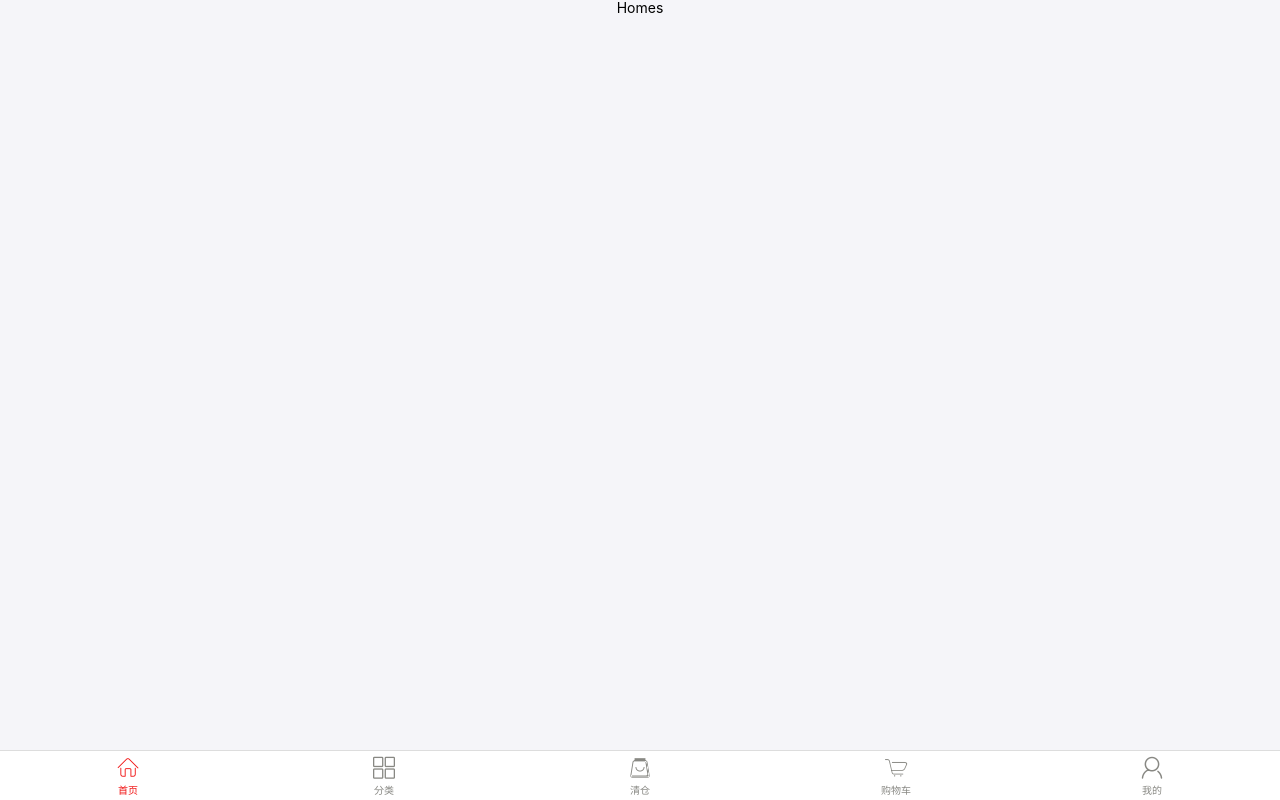
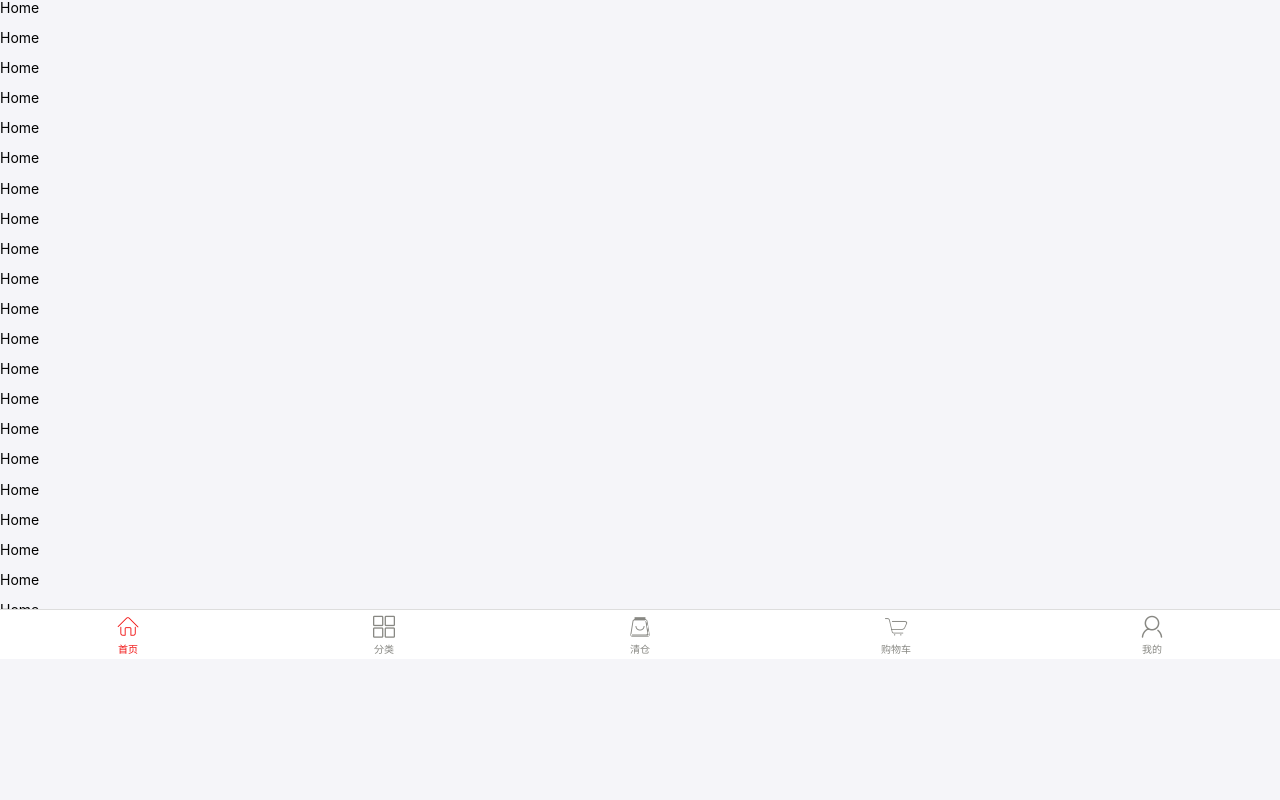
Before and after one commit to 1034418969/brewmaster, a React app: page / in a window 1280 px wide. Built offline with nearby package versions, Linux system fonts and the light colour scheme.

Commit message:
首页导航2.0+Route文件夹

```diff
--- a/src/App.js
+++ b/src/App.js
@@ -1,21 +1,10 @@
 import React from 'react';
-import './App.css';
 import 'antd-mobile/dist/antd-mobile.css';
-import TabBarExample from './components/TabBarExample';
 import './assets/font/iconfont.css';
-import Test from "./views/test"
-import {
-  BrowserRouter as Router,
-  Route,
-
- } from "react-router-dom";
+import Test from "./views/Brewmaster"
 function App() {
   return (
-    <div className="App">
-      <Router>
-        <Route path="/" component={Test}></Route>
-      </Router>
-    </div>
+        <Test></Test>
   );
 }
 
--- /dev/null
+++ b/src/assets/css/Brewmaster.css
@@ -0,0 +1,11 @@
+#brewmaster {
+    display: flex;
+    flex-direction: column;
+    justify-content: space-between;
+    height: 100%;
+}
+
+#main {
+    flex: 1;
+    overflow: hidden;
+}
--- a/src/assets/css/TabBarExample.css
+++ b/src/assets/css/TabBarExample.css
@@ -1,11 +1,15 @@
-#tabBown{
-    position: fixed;
-     height: 100%;
-      width: 100%;
-      top: 0
+#tabBown {
+    height: .56rem;
+    width: 100%;
 }
-#tabBown i{
+#tabBown i {
     width: 26px;
     height: 26px;
     font-size: 22px;
 }
+.am-tabs-content-wrap {
+    display: none;
+}
+.am-tab-bar-bar-hidden-bottom{
+    bottom: -1rem;
+}
--- a/src/components/TabBarExample.js
+++ b/src/components/TabBarExample.js
@@ -1,21 +1,7 @@
 import React from 'react'
 import { TabBar } from 'antd-mobile';
 import "../assets/css/TabBarExample.css";
-import {
-  Route
-} from "react-router-dom";
-import Home from '../views/Home';
-import My from '../views/My';
-import Car from '../views/Car';
-import Clearance from '../views/Clearance';
-import Category from '../views/Category';
-
-
-
-
-
-
-
+import {withRouter} from "react-router-dom"
 
 
 class TabBarExample extends React.Component {
@@ -25,22 +11,14 @@ class TabBarExample extends React.Component {
       selectedTab: "/home",
       hidden: false,
       fullScreen: false,
-      route:{
-        "/home":Home,
-        "/":Home,
-        "/my":My,
-        "/clearance":Clearance,
-        "/category":Category,
-        "/car":Car
-      }
     };
     console.log(this.state.selectedTab)
   }
-  componentWillMount(){
+  componentWillMount() {
     // 组件挂载之前，执行一次判断
     this.onHidden()
   }
-  componentWillReceiveProps(){
+  componentWillReceiveProps() {
     // 点击前进后退按钮时，也要判断是否导航组件
     this.onHidden()
   }
@@ -49,28 +27,29 @@ class TabBarExample extends React.Component {
     this.props.history.push(selectedTab);
     this.onHidden()
   }
-  onHidden(){
+  onHidden() {
     console.log(this)
-    if( this.props.history.location.pathname === "/home" || this.props.history.location.pathname === "/"){
+    if (this.props.history.location.pathname === "/home" || this.props.history.location.pathname === "/") {
       this.setState({
-        hidden:false,
+        hidden: false,
         selectedTab: "/home",
       })
-    }else if(this.props.history.location.pathname !== "/home"){
+    } else if (this.props.history.location.pathname !== "/home") {
       this.setState({
-        hidden:true,
+        hidden: true,
         selectedTab: this.props.history.location.pathname,
       })
     }
   }
   render() {
     return (
-      <div id="tabBown" style={this.state.fullScreen ? { position: 'fixed', height: '100%', width: '100%', top: 0 } : { height: '100%' }}>
+      <div id="tabBown" >
         <TabBar
           unselectedTintColor="#888883"
           tintColor="rgb(241, 18, 18)"
           barTintColor="white"
           hidden={this.state.hidden}
+          // tabBarPosition='top'
         >
           <TabBar.Item
             title="首页"
@@ -147,18 +126,10 @@ class TabBarExample extends React.Component {
           <TabBar.Item
             icon={<i
               className="iconfont icon-ziyuan"
-              style={{
-                width: '26px',
-                height: '26px',
-                fontSize: "22px"
-              }}
+
             />}
             selectedIcon={<i className="iconfont icon-ziyuan"
-              style={{
-                width: '26px',
-                height: '26px',
-                fontSize: "22px"
-              }}
+
             />}
             title="我的"
             key="my"
@@ -172,7 +143,7 @@ class TabBarExample extends React.Component {
   }
 }
 
-
+export default withRouter(TabBarExample);
 
 
 
@@ -408,5 +379,3 @@ class TabBarExample extends React.Component {
 //     );
 //   }
 // }
-
-export default TabBarExample
--- /dev/null
+++ b/src/router/RouteList.js
@@ -0,0 +1,40 @@
+import Home from '../views/Home';
+import My from '../views/My';
+import Car from '../views/Car';
+import Clearance from '../views/Clearance';
+import Category from '../views/Category';
+
+
+
+export default [
+    {
+        path:"/",
+        component:Home,
+        exact:true
+    },
+    {
+        path:"/home",
+        component:Home,
+        exact:true
+    },
+    {
+        path:"/my",
+        component:My,
+        exact:true
+    },
+    {
+        path:"/car",
+        component:Car,
+        exact:true
+    },
+    {
+        path:"/clearance",
+        component:Clearance,
+        exact:true
+    },
+    {
+        path:"/category",
+        component:Category,
+        exact:true
+    }
+]
--- /dev/null
+++ b/src/router/index.js
@@ -0,0 +1,19 @@
+import React, { Component } from 'react'
+import {
+    Route
+} from "react-router-dom";
+import RouteList from './RouteList'
+export default class route extends Component {
+    render() {
+        return (
+            <div>
+                {
+                    RouteList.map((v, i) => {
+                        return (<Route {...v}></Route>)
+                    })
+                }
+            </div>
+
+        )
+    }
+}
--- /dev/null
+++ b/src/views/Brewmaster.js
@@ -0,0 +1,24 @@
+import React, { Component } from 'react'
+import "../assets/css/Brewmaster.css"
+import TabBarExample from '../components/TabBarExample';
+import {
+    BrowserRouter as Router,
+} from "react-router-dom";
+import Routers from '../router'
+export default class test extends Component {
+    render() {
+        return (
+            <div id="brewmaster">
+                <Router>
+                    <div id="main">
+                        <Routers></Routers>
+                    </div>
+                    <TabBarExample history={this.props.history}></TabBarExample>
+                </Router>
+            </div>
+        )
+    }
+    componentDidMount() {
+        console.log(this, "1111111111")
+    }
+}
--- a/src/views/Home.js
+++ b/src/views/Home.js
@@ -4,7 +4,67 @@ export default class Home extends Component {
     render() {
         return (
             <div>
-                Homes
+                Home
+                <p>Home</p>
+                <p>Home</p>
+                <p>Home</p>
+                <p>Home</p>
+                <p>Home</p>
+                <p>Home</p>
+                <p>Home</p>
+                <p>Home</p>
+                <p>Home</p>
+                <p>Home</p>
+                <p>Home</p>
+                <p>Home</p>
+                <p>Home</p>
+                <p>Home</p>
+                <p>Home</p>
+                <p>Home</p>
+                <p>Home</p>
+                <p>Home</p>
+                <p>Home</p>
+                <p>Home</p>
+                <p>Home</p>
+                <p>Home</p>
+                <p>Home</p>
+                <p>Home</p>
+                <p>Home</p>
+                <p>Home</p>
+                <p>Home</p>
+                <p>Home</p>
+                <p>Home</p>
+                <p>Home</p>
+                <p>Home</p>
+                <p>Home</p>
+                <p>Home</p>
+                <p>Home</p>
+                <p>Home</p>
+                <p>Home</p>
+                <p>Home</p>
+                <p>Home</p>
+                <p>Home</p>
+                <p>Home</p>
+                <p>Home</p>
+                <p>Home</p>
+                <p>Home</p>
+                <p>Home</p>
+                <p>Home</p>
+                <p>Home</p>
+                <p>Home</p>
+                <p>Home</p>
+                <p>Home</p>
+                <p>Home</p>
+                <p>Home</p>
+                <p>Home</p>
+                <p>Home</p>
+                <p>Home</p>
+                <p>Home</p>
+                <p>Home</p>
+                <p>Home</p>
+                <p>Home</p>
+                <p>Home</p>
+                <p>Home</p>
             </div>
         )
     }
--- a/src/views/test.js
+++ /dev/null
@@ -1,31 +0,0 @@
-import React, { Component } from 'react'
-import TabBarExample from '../components/TabBarExample';
-import Home from '../views/Home';
-import My from '../views/My';
-import Car from '../views/Car';
-import Clearance from '../views/Clearance';
-import Category from '../views/Category';
-import {
-    BrowserRouter as Router,
-    Route,
-
-   } from "react-router-dom";
-export default class test extends Component {
-    render() {
-        return (
-            <div>
-            <Route exact path={'/'}  component={Home}></Route>
-            <Route exact path={'/home'}  component={Home}></Route>
-            <Route exact path={'/car'}  component={Car}></Route>
-            <Route exact path={'/clearance'}  component={Clearance}></Route>
-            <Route exact path={'/category'}  component={Category}></Route>
-            <Route exact path={'/my'}  component={My}></Route>
-
-            <TabBarExample history={this.props.history}></TabBarExample>
-            </div>
-        )
-    }
-    componentDidMount(){
-        console.log(this,"1111111111")
-    }
-}
```
Also changed, not shown: src/router/Route.js (deleted, +0 -20 lines), src/router/Routes.js (deleted, +0 -15 lines).
